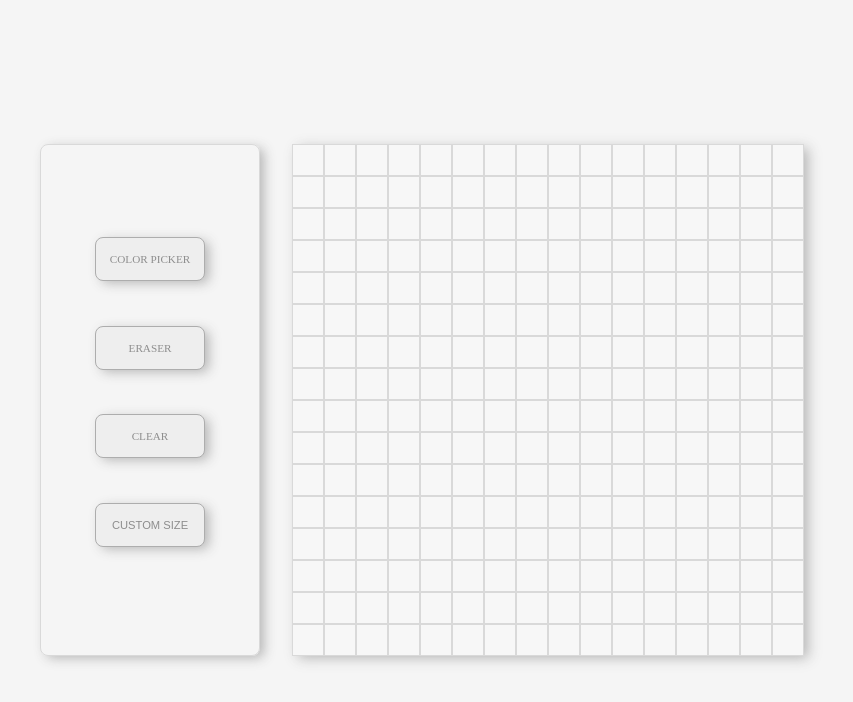
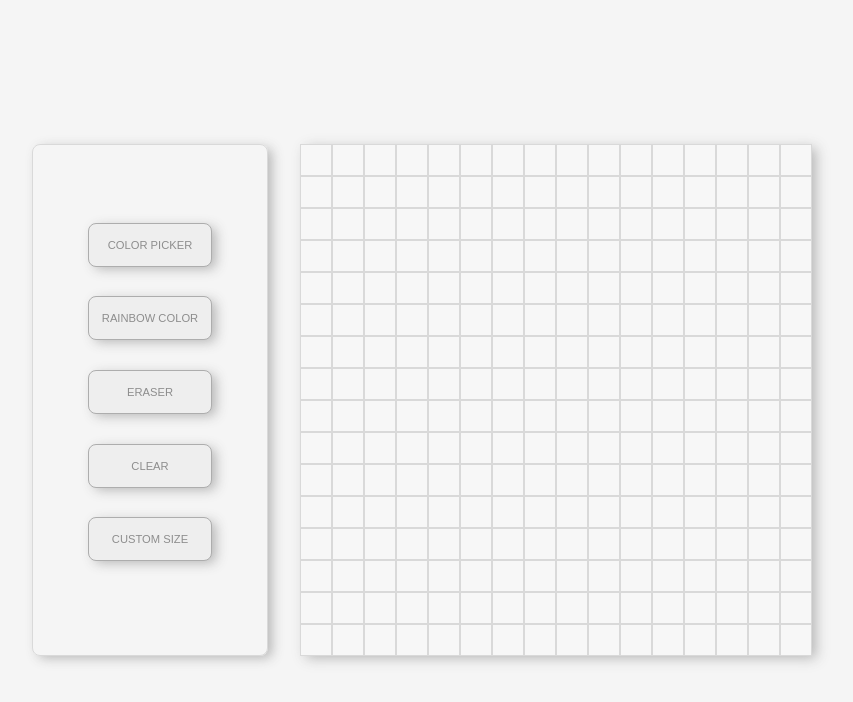
Before and after one commit to ryekram/etch-a-sketch, a website built with Vite: page index.html in a window 1280 px wide. Shown: the whole page, without its empty margins (218-1071 px from the left). Built offline with nearby package versions, Linux system fonts and the light colour scheme.

Commit message:
feat: Added Clear button and state handler for grid size

```diff
--- a/index.html
+++ b/index.html
@@ -10,9 +10,10 @@
     <div id="App">
       <div class="sketch__area">
         <div class="sketch__controls">
-          <div class="btn btn-control">Color Picker</div>
-          <div class="btn btn-control">Eraser</div>
-          <div class="btn btn-control">Clear</div>
+          <button class="btn btn-control">Color Picker</button>
+          <button class="btn btn-control">Rainbow Color</button>
+          <button class="btn btn-control">Eraser</button>
+          <button class="btn btn-control clear__btn">Clear</button>
           <button popovertarget="mypopover" class="btn btn-control prompt__button">
             Custom Size
           </button>
--- a/src/js/grid.js
+++ b/src/js/grid.js
@@ -1,12 +1,20 @@
 export function gridRender(size = 16, container) {
+  let finalSize;
+  let storageChecker = localStorage.getItem("size");
+  if (storageChecker) {
+    finalSize = storageChecker;
+  } else {
+    localStorage.setItem("size", size);
+    finalSize = size;
+  }
+
   const boardSize = 512;
-    const cellSize = boardSize / size;
-
-    container.textContent = '';
+  const cellSize = boardSize / finalSize;
+  container.textContent = "";
   container.style.width = `${boardSize}px`;
   container.style.height = `${boardSize}px`;
 
-    for (let index = 0; index < size * size; index++) {
+  for (let index = 0; index < finalSize * finalSize; index++) {
     const cell = document.createElement("div");
     cell.style.width = `${cellSize}px`;
     cell.style.height = `${cellSize}px`;
--- a/src/js/handlers.js
+++ b/src/js/handlers.js
@@ -16,7 +16,8 @@ export function elementsInit() {
         popOver: document.querySelector('#mypopover'),
         inputSize: document.querySelector("#input__size"),
         submitBtn: document.querySelector(".submit__btn"),
-        errorSpan: document.querySelector(".error__size-span")
+        errorSpan: document.querySelector(".error__size-span"),
+        clearBtn: document.querySelector(".clear__btn")
     }
 }
 
@@ -54,6 +55,7 @@ export function handlePrompt() {
   let size = elements.inputSize.value;
   let checker = validateInput(size);
   if(!checker) return;
+  localStorage.setItem("size", size)
   elements.popOver.hidePopover();
   gridRender(size, elements.gridContainer)
   handleHover(elements.gridContainer)
--- a/src/js/main.js
+++ b/src/js/main.js
@@ -1,5 +1,6 @@
 import '/src/css/style.css'
 import { elementsInit, handlePrompt, handleInit, clearInputs } from './handlers';
+import { gridRender } from './grid';
 
 document.addEventListener("DOMContentLoaded", (event) => {
   handleInit()
@@ -7,4 +8,5 @@ document.addEventListener("DOMContentLoaded", (event) => {
   let elements = elementsInit()
   elements.promptButton.addEventListener('click', clearInputs)
   elements.submitBtn.addEventListener("click", handlePrompt)
+  elements.clearBtn.addEventListener("click", handleInit)
 })
```
Lines whose indentation alone changed are shown as unchanged.
